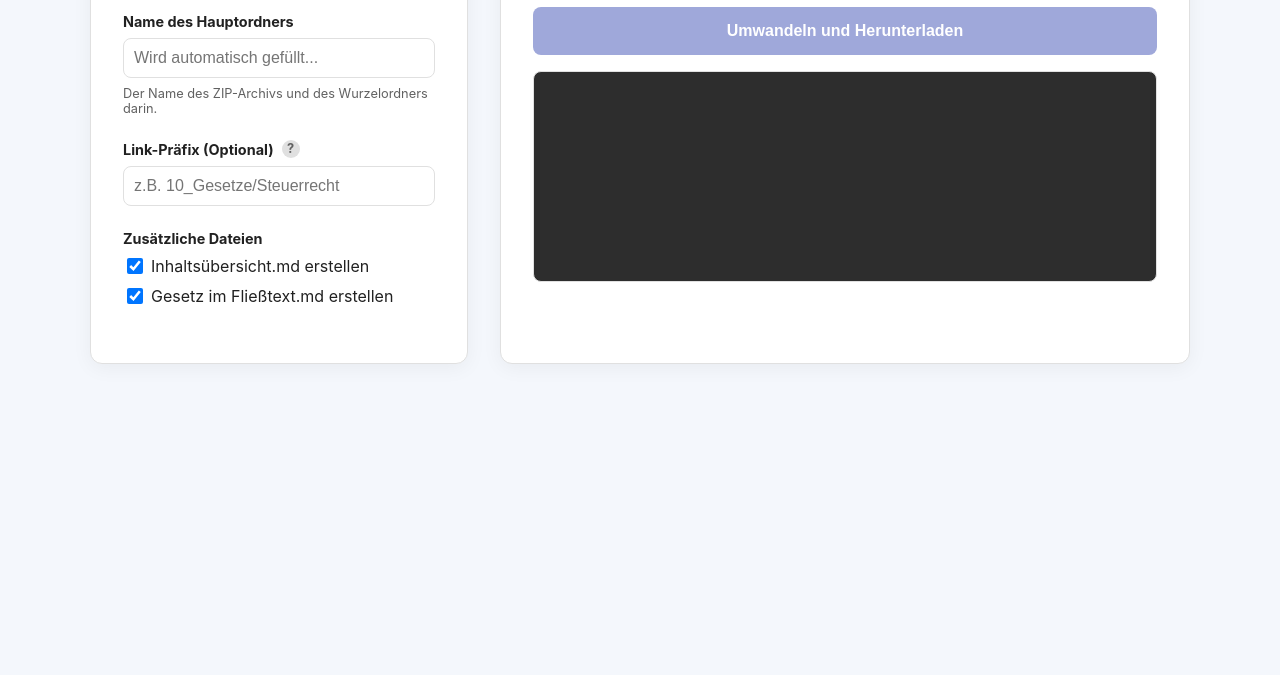
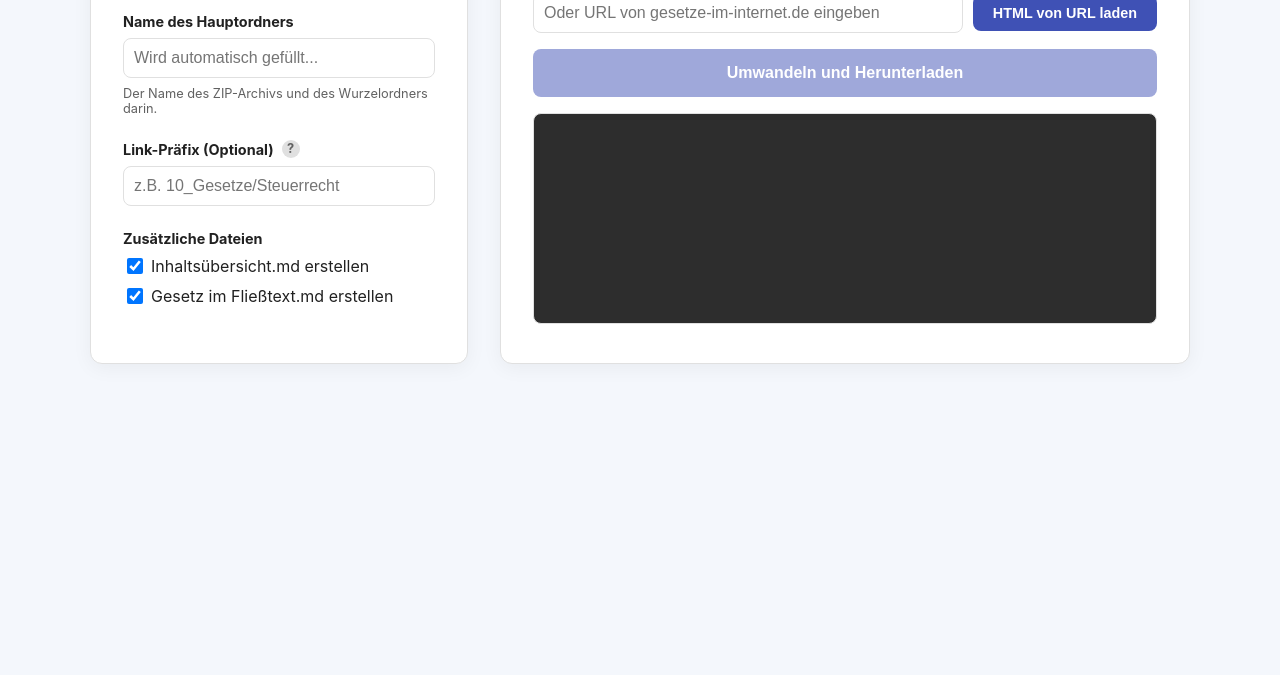
Before and after one commit to DeusDe/HTML-to-Obsidian, a plain HTML site: page index.html in a window 1280 px wide. Shown: the part 125-800 px from the top of the page. Drawn offline with nearby package versions, Linux system fonts and the light colour scheme.

Commit message:
Besseres Css für die Internet suche

```diff
--- a/style.css
+++ b/style.css
@@ -146,10 +146,47 @@ h2 { color: var(--primary-color); margin: 0; }
     font-weight: normal;
 }
 
-#drop-area { border: 2px dashed var(--border-color); border-radius: 12px; padding: 1.5rem; text-align: center; background-color: var(--background-color); transition: background-color 0.2s, border-color 0.2s; }
-#drop-area.highlight { background-color: var(--primary-light); border-color: var(--primary-color); }
-#drop-label p { font-size: 1.2rem; font-weight: bold; color: var(--primary-color); margin: 0.5rem 0; }
-#drop-label span { color: var(--text-color-light); }
+.url-input-area {
+    margin-top: 1.5rem;
+    display: flex; /* Make it a flex container */
+    gap: 10px; /* Space between input and button */
+    align-items: center; /* Vertically align items */
+}
+
+.url-input-area input[type="text"] {
+    flex-grow: 1; /* Allow input to take available space */
+    padding: 10px;
+    border: 1px solid var(--border-color);
+    background-color: var(--panel-background);
+    color: var(--text-color);
+    border-radius: 8px;
+    box-sizing: border-box;
+    font-size: 1rem;
+    transition: background-color 0.3s, color 0.3s;
+}
+
+#fetchUrlButton {
+    background-color: var(--primary-color);
+    color: white;
+    border: none;
+    padding: 10px 20px; /* Slightly smaller padding than convertButton */
+    font-size: 0.9rem;
+    font-weight: bold;
+    border-radius: 8px;
+    cursor: pointer;
+    transition: background-color 0.3s ease;
+    white-space: nowrap; /* Prevent text from wrapping */
+}
+
+#fetchUrlButton:hover {
+    background-color: var(--primary-color); /* Keep same color for now, or a slightly darker shade */
+    opacity: 0.9;
+}
+
+#fetchUrlButton:disabled {
+    background-color: #9fa8da;
+    cursor: not-allowed;
+}
 
 #file-summary { background-color: var(--background-color); border: 1px solid var(--border-color); border-radius: 8px; padding: 1rem; margin-top: 1rem; text-align: left; }
 #file-summary h3 { margin-top: 0; border-bottom: 1px solid var(--border-color); padding-bottom: 0.5rem; }
```
